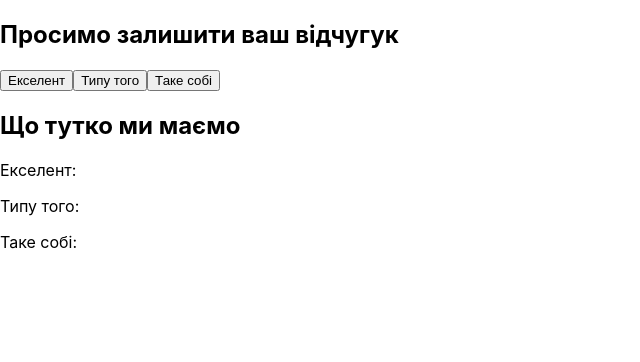
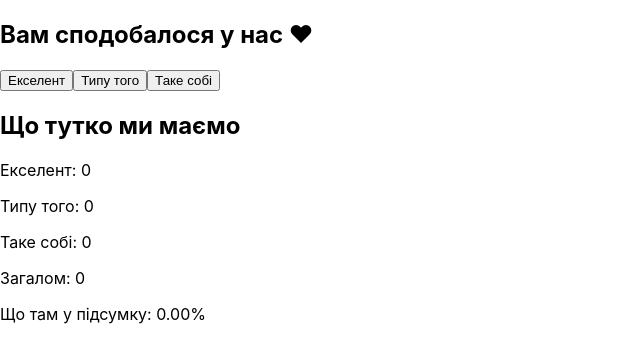
Before and after one commit to SergiiMytrofanov/goit-react-hw-02-feedback, a React (Create React App) app: page / in a window 1280 px wide. Shown: the top 362 px of the page, without its empty margins (0-640 px from the left). Built offline with nearby package versions, Linux system fonts and the light colour scheme.

Commit message:
jsx and app
no css styles and no notofication

```diff
--- a/src/components/App.jsx
+++ b/src/components/App.jsx
@@ -1,11 +1,48 @@
-import FeedbackBar from "./Feedback/Feedback";
+import React, { Component } from "react";
+import FeedbackColector from "./Feedback/Feedback";
 import StatBlock from "./StatisticFeedback/Statistic";
 
-export const App = () => {
-  return (
-    <div className="feedbackContainer">
-    <FeedbackBar/>
-    <StatBlock/>
-    </div>
-  );
-};
+class AppFeedbackStat extends Component {
+  state = {
+    good: 0,
+    neutral: 0,
+    bad: 0,
+  };
+
+  handleFeedbackClick = (feedbackType) => {
+    this.setState((prevState) => ({
+      ...prevState,
+      [feedbackType]: prevState[feedbackType] + 1,
+    }));
+  };
+
+  calculatePositiveRate = () => {
+    const { good, neutral, bad } = this.state;
+    const totalFeedback = good + neutral + bad;
+    if (totalFeedback === 0) {
+      return 0;
+    }
+    return (good / totalFeedback) * 100;
+  };
+
+  render() {
+    const { good, neutral, bad } = this.state;
+    const totalFeed = good + neutral + bad;
+    const positiveRate = this.calculatePositiveRate();
+
+    return (
+      <>
+        <FeedbackColector feedByClick={this.handleFeedbackClick} />
+        <StatBlock
+          good={good}
+          neutral={neutral}
+          bad={bad}
+          totalFeed={totalFeed}
+          positiveRate={positiveRate}
+        />
+      </>
+    );
+  }
+}
+
+export default AppFeedbackStat;
--- a/src/components/Feedback/Feedback.jsx
+++ b/src/components/Feedback/Feedback.jsx
@@ -1,17 +1,23 @@
-import {Component} from "react";
 
-class FeedbackBar extends Component {
-  state = {  }
-  render() {
-    return (
-      <div className="statisticContainer">
-      <h2 className="statisticHeader">Просимо залишити ваш відчугук</h2>
-      <button type="button" className="feedbackButton">Екселент</button>
-      <button type="button" className="feedbackButton">Типу того</button>
-      <button type="button" className="feedbackButton">Таке собі</button>
-    </div>
-    );
-  }
+import PropTypes from 'prop-types';
+
+const FeedbackColector = ({ feedByClick }) => (
+  <div className="statisticContainer">
+    <h2 className="statisticHeader">Вам сподобалося у нас &#9829;</h2>
+    <button type="button" className="feedbackButton" onClick={() => feedByClick("good")}>
+      Екселент
+    </button>
+    <button type="button" className="feedbackButton" onClick={() => feedByClick("neutral")}>
+      Типу того
+    </button>
+    <button type="button" className="feedbackButton" onClick={() => feedByClick("bad")}>
+      Таке собі
+    </button>
+  </div>
+);
+
+FeedbackColector.propTypes ={
+  feedByClick: PropTypes.func.isRequired,
 }
 
-export default FeedbackBar;
+export default FeedbackColector;
--- a/src/components/StatisticFeedback/Statistic.jsx
+++ b/src/components/StatisticFeedback/Statistic.jsx
@@ -1,21 +1,22 @@
-import { Component } from "react";
+import PropTypes from 'prop-types';
 
-class StatBlock extends Component {
-  state = {  }
-  render() {
-    return (<div className="statContainer">
-    <h2 className="statHeader"> Що тутко ми маємо</h2>
-    <p className="statValue">Екселент:</p>
-    <p className="statValue">Типу того:</p>
-    <p className="statValue">Таке собі:</p>
-  </div>);
-  }
+const StatBlock = ({ good, neutral, bad, totalFeed, positiveRate }) => (
+  <>
+    <h2 className="statHeader">Що тутко ми маємо</h2>
+    <p className="statValue">Екселент: {good}</p>
+    <p className="statValue">Типу того: {neutral}</p>
+    <p className="statValue">Таке собі: {bad}</p>
+    <p className="statValue">Загалом: {totalFeed}</p>
+    <p className="statValue">Що там у підсумку: {positiveRate.toFixed(2)}&#37;</p>
+  </>
+);
+
+StatBlock.propTypes ={
+  good: PropTypes.number,
+  neutral: PropTypes.number,
+  bad:PropTypes.number,
+  totalFeed:PropTypes.number,
+
 }
 
 export default StatBlock;
-
-
-// exelent, someLikeThat, soSo
-{/* <p className="statValue">{exelent}:</p>
-<p className="statValue">{someLikeThat}:</p>
-<p className="statValue">{soSo}:</p> */}
--- a/src/index.js
+++ b/src/index.js
@@ -1,10 +1,10 @@
 import React from 'react';
 import ReactDOM from 'react-dom/client';
-import { App } from 'components/App';
+import AppFeedbackStat  from 'components/App';
 import './index.css';
 
 ReactDOM.createRoot(document.getElementById('root')).render(
   <React.StrictMode>
-    <App />
+    <AppFeedbackStat />
   </React.StrictMode>
 );
```
